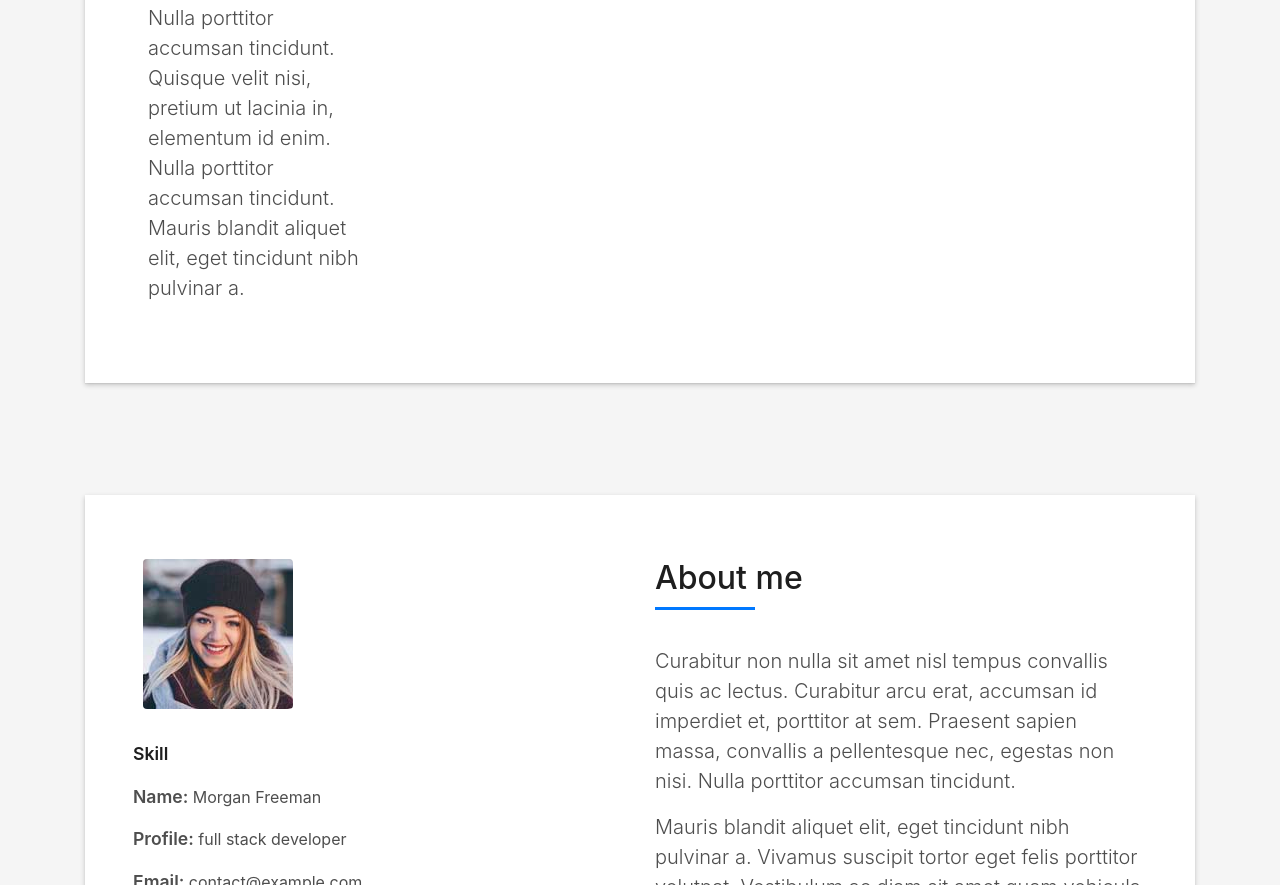
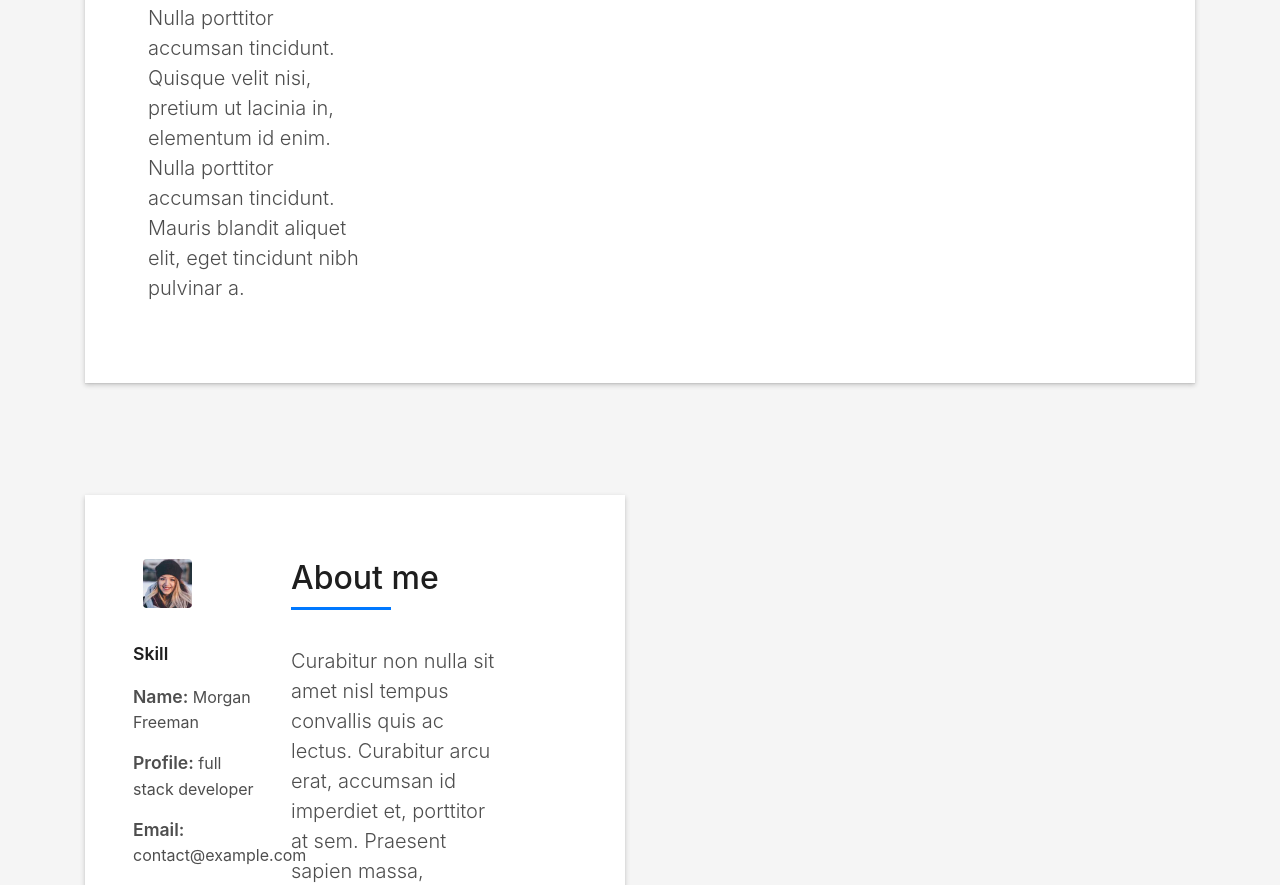
Before and after one commit to Andrade2000-2000/prueba-69, a plain HTML site: page index.html in a window 1280 px wide. Shown: the part 1915-2800 px from the top of the page. Drawn offline with Linux system fonts and the light colour scheme; files whose address does not match are found by name.

Commit message:
Update index.html

```diff
--- a/index.html
+++ b/index.html
@@ -143,12 +143,12 @@
   <section id="about" class="about-mf sect-pt4 route">
     <div class="container">
       <div class="row">
-        <div class="col-sm-12">
+        <div class="col-sm-6">
           <div class="box-shadow-full">
             <div class="row">
-              <div class="col-md-6">
+              <div class="col-md-4">
                 <div class="row">
-                  <div class="col-sm-6 col-md-5">
+                  <div class="col-sm-8 col-md-6">
                     <div class="about-img">
                       <img src="img/testimonial-4.jpg" class="img-fluid rounded b-shadow-a" alt="">
                     </div>
```
